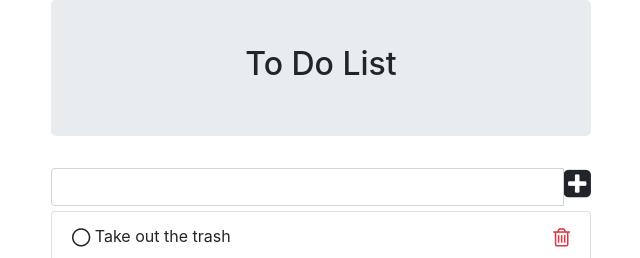
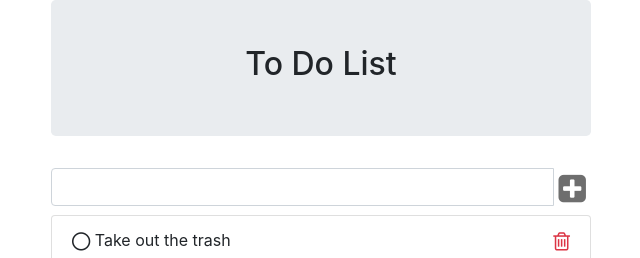
Before and after one commit to kevinlj246/todo-list, an Angular app in the folder todo-app/: page / in a window 1280 px wide. Shown: the top 258 px of the page, without its empty margins (319-959 px from the left). Built offline with nearby package versions, Linux system fonts and the light colour scheme.

Commit message:
styling add button

```diff
--- a/todo-app/src/app/todo/todo.component.css
+++ b/todo-app/src/app/todo/todo.component.css
@@ -8,3 +8,7 @@
   .list-group-item.selected:hover {
     background-color: #BBD8DC;
   }
+
+  .fa-plus-square {
+      color: #6E6E6E
+  }
--- a/todo-app/src/app/todo/todo.component.html
+++ b/todo-app/src/app/todo/todo.component.html
@@ -5,7 +5,7 @@
 <div class="input-group">
     <input type="text" class="form-control" [value]="newItem" (input)="newItemChanged($event)">
     <div class="input-group-addon hover-cursor" (click)="addItem(newItem)">
-        <i class="fa fa-plus-square fa-2x"></i>
+        <i class="fa fa-plus-square fa-2x" style="margin:5px 5px"></i>
     </div>
 </div>
 
```
